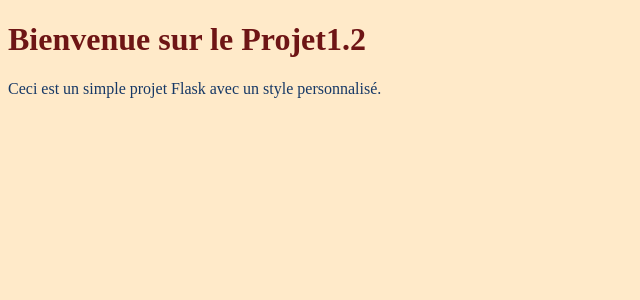
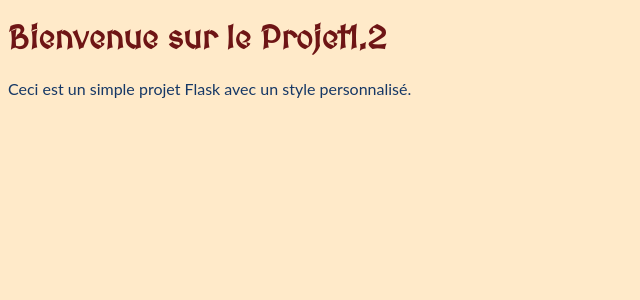
Before and after one commit to Dylan-Chap/ldscorpio, a Flask app: page / in a window 1280 px wide. Shown: the top 300 px of the page, without its empty margins (0-640 px from the left). Run offline with Flask 3, Linux system fonts and the light colour scheme; some web fonts are replaced.

Commit message:
Ajout des polices MedievalSharp et Lato

```diff
--- a/static/css/style.css
+++ b/static/css/style.css
@@ -1,3 +1,13 @@
+@font-face {
+    font-family: 'MedievalSharp';
+    src: url('../font/MedievalSharp-Regular.ttf') format('truetype');
+}
+
+@font-face {
+    font-family: 'Lato';
+    src: url('../font/Lato-Regular.ttf') format('truetype');
+}
+
 :root {
     --fond: #ffeac9;
     --texte: #163866;
@@ -5,10 +15,14 @@
 }
 
 body {
+    font-family: 'Lato', sans-serif;
     background-color: var(--fond);
     color: var(--texte);
 }
 
-h1, h2, h3 {
+h1,
+h2,
+h3 {
+    font-family: 'MedievalSharp', serif;
     color: var(--titre);
 }
```
Also changed, not shown: static/font/Lato.ttf (added), static/font/MedievalSharp-Regular.ttf (added), static/img/Bienvenue.jpg (added), static/img/Hégémonie.jpg (added), static/img/LDScorpio.png (added), static/img/LempireRomain.jpg (added), static/img/Lovubis.png (added), static/img/logo.png (added), 1 other file. Lines whose indentation alone changed are shown as unchanged.
